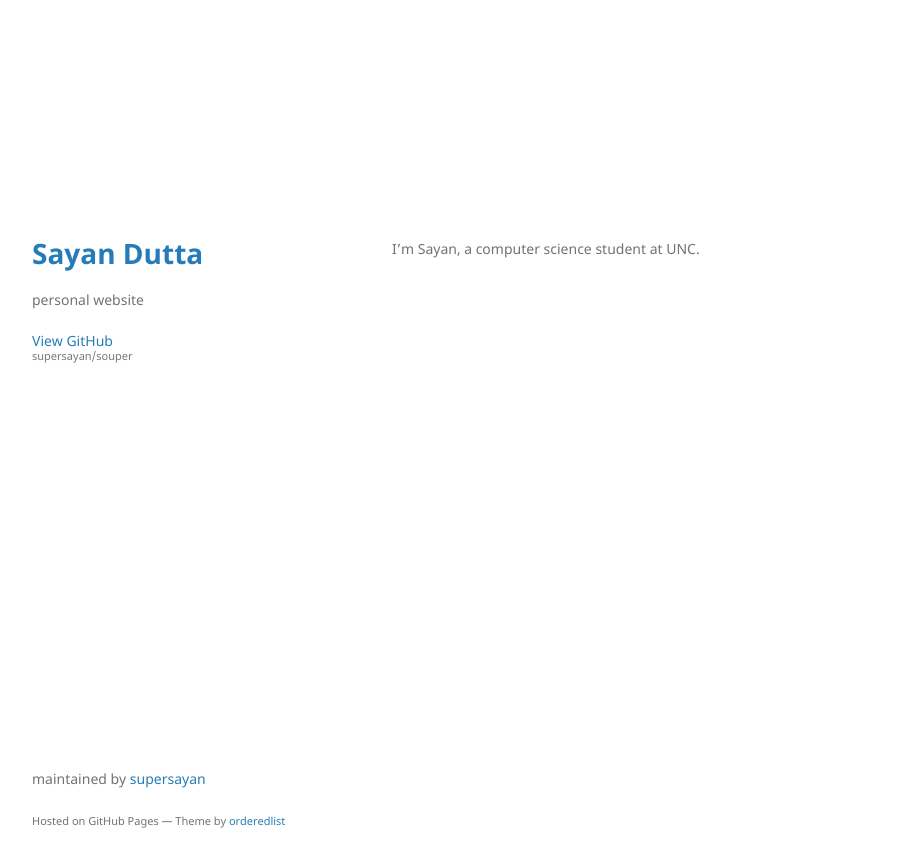
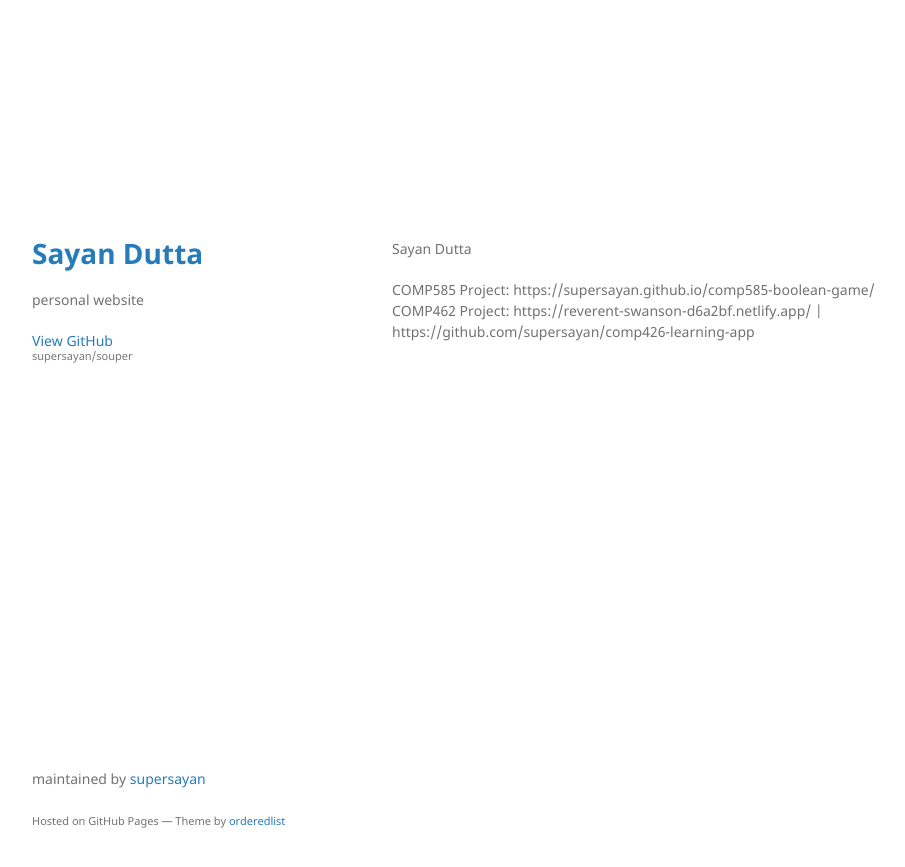
Before and after one commit to supersayan/souper, a Jekyll site: the page built from index.md, in a window 1280 px wide. Shown: the top 867 px of the page, without its empty margins (178-1083 px from the left). Built offline with Jekyll 4.4.1, drawn with Linux system fonts in a browser that asks for light colours.

Commit message:
Update index.md
add projects

```diff
--- a/index.md
+++ b/index.md
@@ -2,4 +2,7 @@
 layout: default
 ---
 
-I'm Sayan, a computer science student at UNC.
+Sayan Dutta
+
+COMP585 Project: https://supersayan.github.io/comp585-boolean-game/
+COMP462 Project: https://reverent-swanson-d6a2bf.netlify.app/ | https://github.com/supersayan/comp426-learning-app
```
